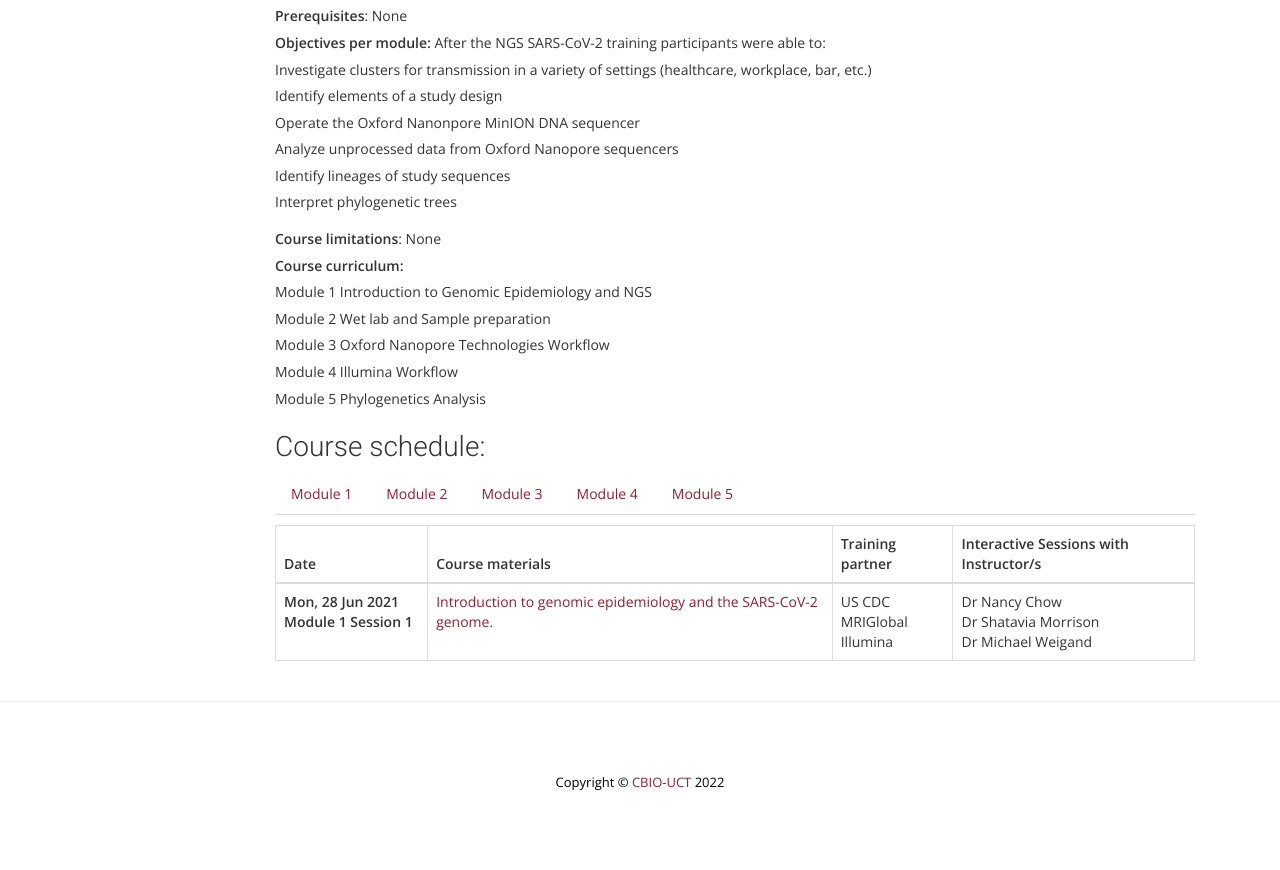
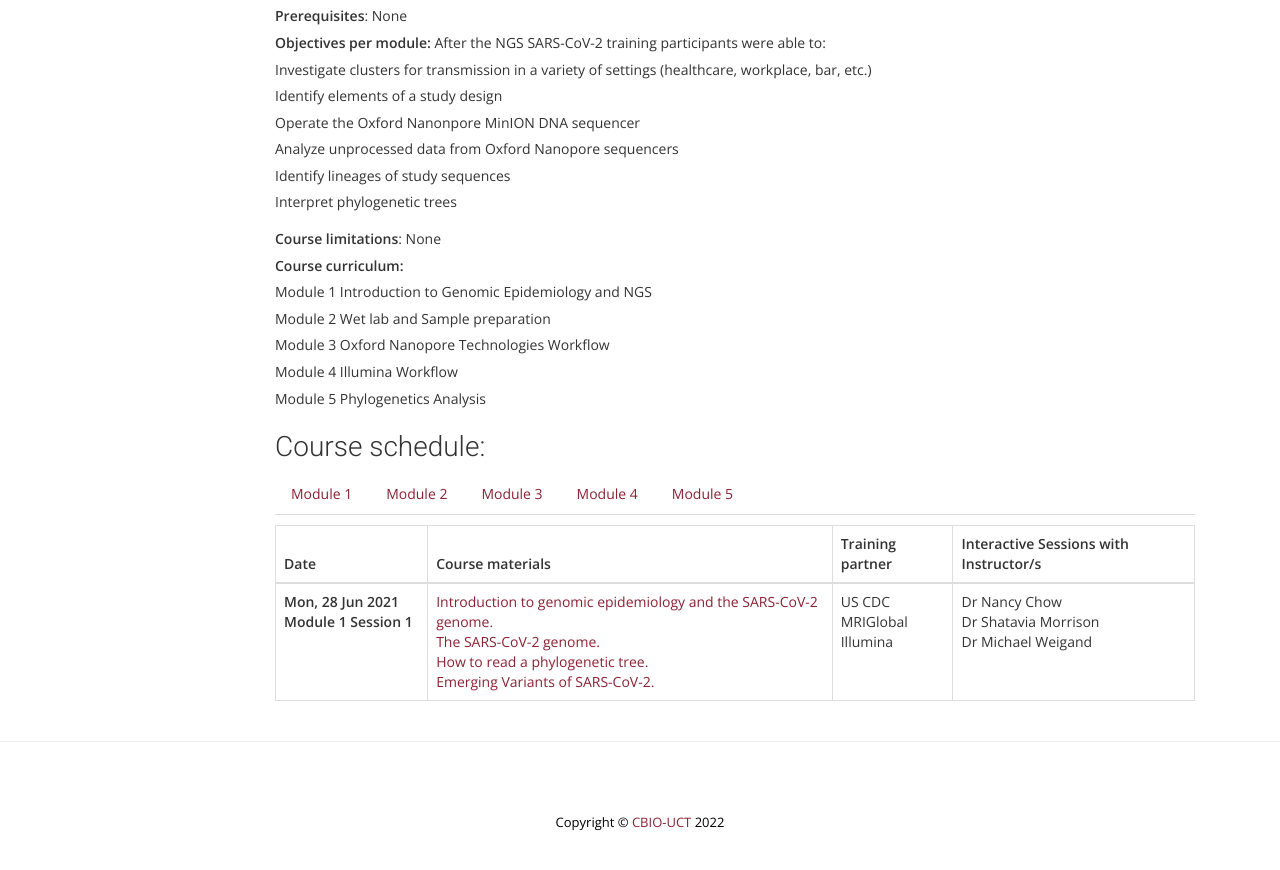
Before and after one commit to uct-cbio/ngs-academy, a Jekyll site: the page built from _posts/2021-06-09-NGS-SARS-CoV-2-past-course.md, in a window 1280 px wide and 900 px high, scrolled down 1082 px. Shown: the top 870 px of the window. Built offline with Jekyll 4.4.1, drawn with Linux system fonts in a browser that asks for light colours; nearby versions of some CDN libraries; some web fonts are replaced; comment, search, counter and statistics services are not loaded.

Commit message:
updated module 1 for the past course

```diff
--- a/_posts/2021-06-09-NGS-SARS-CoV-2-past-course.md
+++ b/_posts/2021-06-09-NGS-SARS-CoV-2-past-course.md
@@ -184,7 +184,10 @@
       Session 1 &nbsp;&nbsp; &nbsp;&nbsp; </th>
       <td>
       <ul>
-             <li> <a href="https://www.cdc.gov/amd/training/covid-19-gen-epi-toolkit.html" target="_blank">Introduction to genomic epidemiology and the SARS-CoV-2 genome.</a></li>
+               <li> <a href="https://www.cdc.gov/amd/training/covid-19-gen-epi-toolkit.html" target="_blank">Introduction to genomic epidemiology and the SARS-CoV-2 genome.</a></li>
+                <li> <a href="https://www.cdc.gov/amd/training/covid-19-gen-epi-toolkit.html" target="_blank">The SARS-CoV-2 genome.</a></li>
+                <li> <a href="https://www.cdc.gov/amd/training/covid-19-gen-epi-toolkit.html" target="_blank">How to read a phylogenetic tree.</a></li>
+                <li> <a href="https://www.cdc.gov/amd/training/covid-19-gen-epi-toolkit.html" target="_blank">Emerging Variants of SARS-CoV-2.</a></li>
 </ul></td>
       <td> <ul>
   <li>US CDC</li>
```
Also changed, not shown: _posts/2022-02-25-SARS-CoV-2 NGS for Surveillance Training 2022.md (+3 -6 lines).
